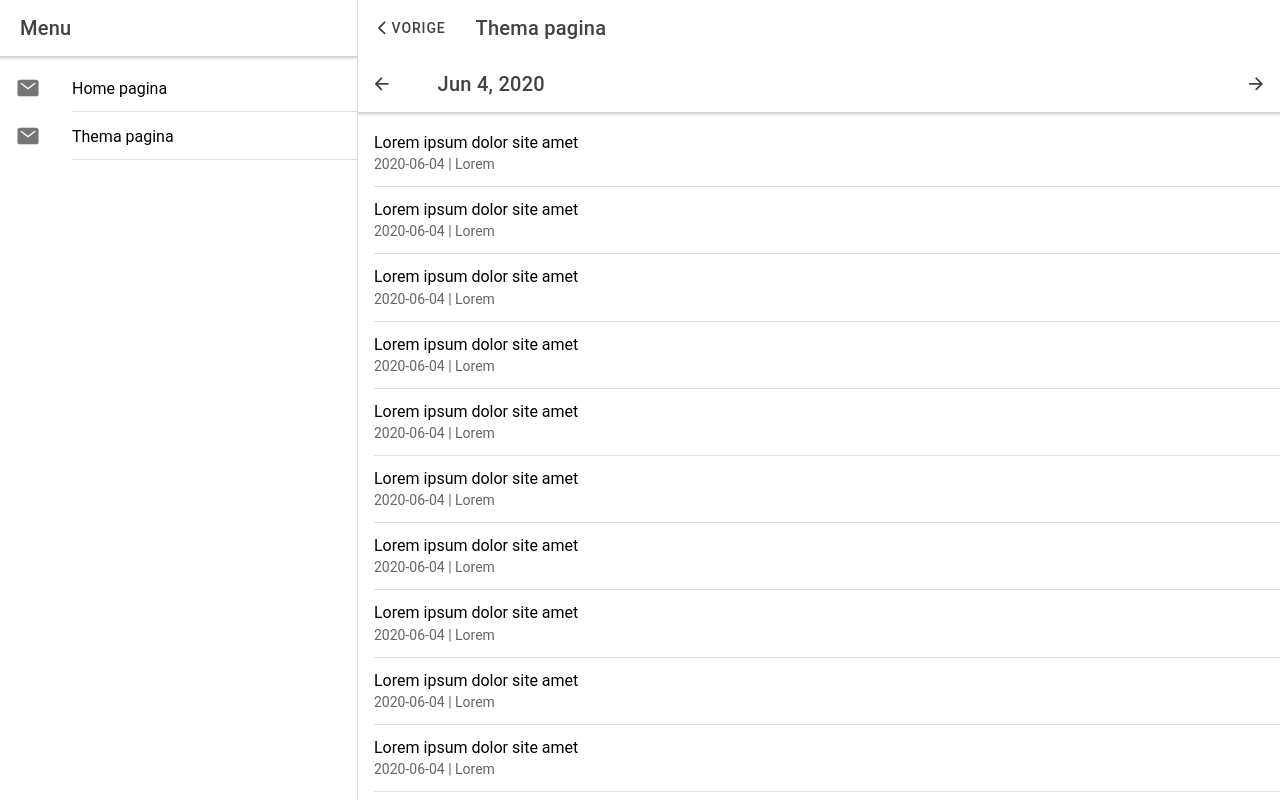
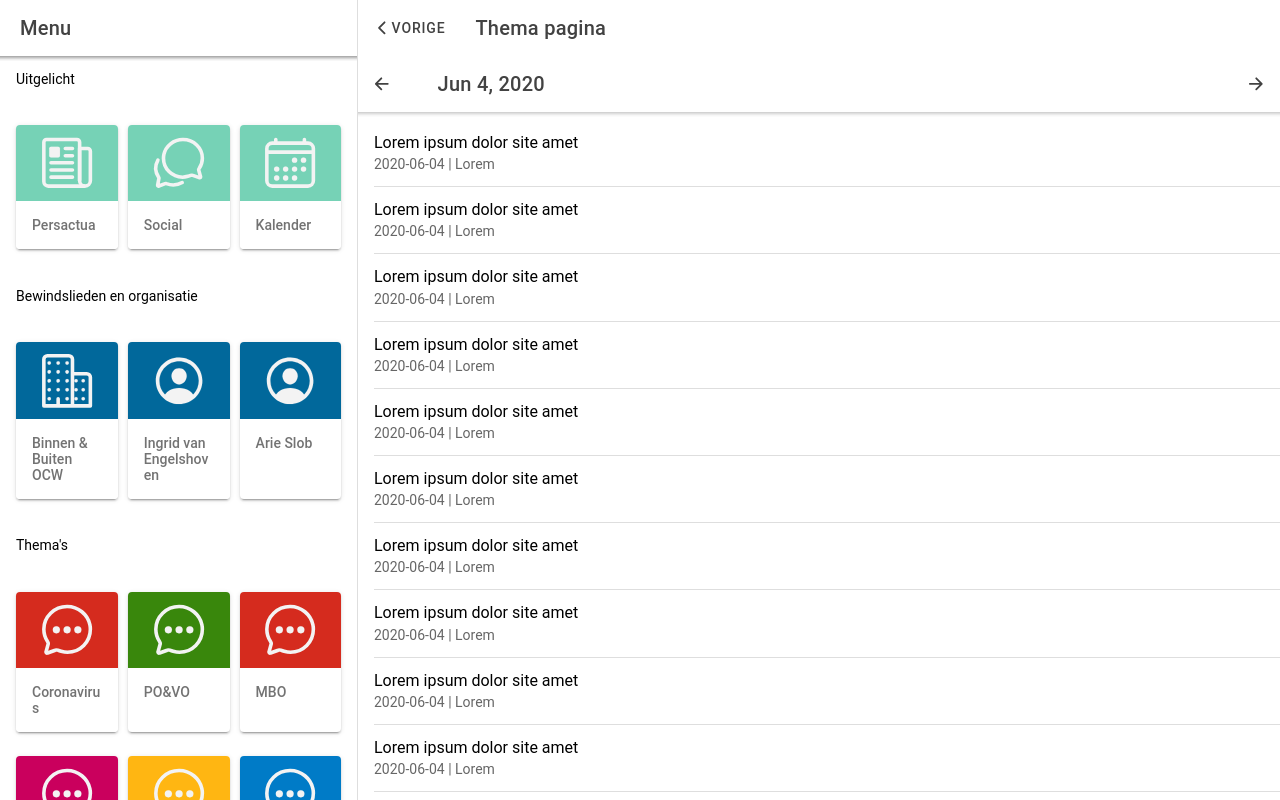
Before and after one commit to maykinmedia/ionic-react-demo, a React (Create React App) app: page /theme#/home in a window 1280 px wide. Both pictures are taken after a click on the element 28 px from the left and 136 px from the top of the page. Built offline with nearby package versions, Linux system fonts and the light colour scheme.

Commit message:
:sparkles: - Responsive improvements.

```diff
--- a/package.json
+++ b/package.json
@@ -29,7 +29,8 @@
     "build": "react-scripts build",
     "test": "react-scripts test",
     "eject": "react-scripts eject",
-    "gh-pages": "react-scripts build && git subtree push --prefix build origin gh-pages"
+    "gh-build": "react-scripts build && git add build && git commit -m \":package: - Build project.\" && git push",
+    "gh-pages": "git subtree push --prefix build origin gh-pages"
   },
   "eslintConfig": {
     "extends": "react-app"
--- a/src/App.js
+++ b/src/App.js
@@ -15,24 +15,27 @@
 import './theme/variables.css';
 import HomePage from './pages/home/HomePage';
 import ThemePage from './pages/theme/ThemePage';
-import Menu from './components/menu/menu';
+import SideBar from './components/sidebar/SideBar';
+import DetailPage from './pages/detail/Detail';
 
 
-const App = () => (
+const App = () => {
+    return (
         <IonApp>
             <IonReactHashRouter id="main">
                 <IonSplitPane contentId="main">
-                <Menu/>
+                    <SideBar/>
                     <IonContent id="main">
                         <IonRouterOutlet>
                             <Route path="/home" component={HomePage} exact={true}/>
                             <Route path="/theme" component={ThemePage} exact={true}/>
+                            <Route path="/theme/detail" component={DetailPage} exact={true}/>
                             <Route exact path="/" render={() => <Redirect to="/home"/>}/>
                         </IonRouterOutlet>
                     </IonContent>
                 </IonSplitPane>
             </IonReactHashRouter>
         </IonApp>
-
     );
+};
 export default App;
--- /dev/null
+++ b/src/components/header/Header.jsx
@@ -0,0 +1,83 @@
+import React from 'react';
+import {
+    IonButton,
+    IonButtons,
+    IonHeader,
+    IonIcon,
+    IonLabel,
+    IonTitle,
+    IonToolbar
+} from '@ionic/react';
+import {
+    arrowBack,
+    arrowForward,
+    chevronBackOutline
+} from 'ionicons/icons';
+import {useHistory} from 'react-router';
+
+
+const Header = (props) => {
+    const history = useHistory();
+
+    const renderBackButton = () => {
+        if (!props.showBackButton) {
+            return;
+        }
+
+        return (
+            <IonButtons slot="start">
+                <IonButton onClick={() => history.goBack()} routerDirection="back">
+                    <IonIcon icon={chevronBackOutline}/>
+                    <IonLabel>Vorige</IonLabel>
+                </IonButton>
+            </IonButtons>
+        );
+    };
+
+    const renderDateToolbar = () => {
+        if (!props.showDateToolbar) {
+            return;
+        }
+
+        return (
+            <ion-toolbar>
+                <ion-buttons slot="start">
+                    <IonButton>
+                        <IonIcon icon={arrowBack}/>
+                    </IonButton>
+                </ion-buttons>
+
+                <ion-title>
+                    <ion-datetime value="2020-06-04T15:43:40.394Z" display-timezone="utc"></ion-datetime>
+                </ion-title>
+
+                <ion-buttons slot="end">
+                    <IonButton>
+                        <IonIcon icon={arrowForward}/>
+                    </IonButton>
+                </ion-buttons>
+            </ion-toolbar>
+        );
+    };
+
+    return (
+        <IonHeader>
+            <IonToolbar>
+                {renderBackButton()}
+
+                {props.children}
+
+                <IonTitle>{props.title}</IonTitle>
+            </IonToolbar>
+
+            {renderDateToolbar()}
+        </IonHeader>
+    );
+};
+Header.defaultProps = {
+    showBackButton: false,
+    showDateToolbar: false,
+    title: 'Nieuwe Pagina'
+};
+
+export default Header;
--- /dev/null
+++ b/src/components/iframe/IFrame.jsx
@@ -0,0 +1,12 @@
+import React from 'react';
+import './iframe.css';
+
+const IFrame = (props) => {
+    const className = 'iframe';
+
+    return (
+        <iframe className={className} src={props.src}/>
+    );
+};
+
+export default IFrame;
--- /dev/null
+++ b/src/components/iframe/iframe.css
@@ -0,0 +1,4 @@
+.iframe {
+    width: 100%;
+    height: 100%;
+}
--- a/src/components/menu/menu.jsx
+++ /dev/null
@@ -1,31 +0,0 @@
-import {IonContent, IonHeader, IonIcon, IonItem, IonLabel, IonList, IonMenu, IonTitle, IonToolbar} from '@ionic/react';
-import React from 'react';
-
-
-const Menu = () => {
-    return (
-        <IonMenu side="start" content-id="main">
-            <IonHeader>
-                <IonToolbar translucent>
-                    <IonTitle>Menu</IonTitle>
-                </IonToolbar>
-            </IonHeader>
-
-            <IonContent>
-                <IonList>
-                    <IonItem routerLink="/home">
-                        <IonIcon name="mail" slot="start"></IonIcon>
-                        <IonLabel>Home pagina</IonLabel>
-                    </IonItem>
-
-                    <IonItem routerLink="/theme">
-                        <IonIcon name="mail" slot="start"></IonIcon>
-                        <IonLabel>Thema pagina</IonLabel>
-                    </IonItem>
-                </IonList>
-            </IonContent>
-        </IonMenu>
-    );
-};
-
-export default Menu;
--- /dev/null
+++ b/src/components/sidebar/SideBar.jsx
@@ -0,0 +1,78 @@
+import {
+    IonContent,
+    IonHeader,
+    IonIcon,
+    IonItem,
+    IonLabel,
+    IonList,
+    IonMenu,
+    IonTitle,
+    IonToolbar
+} from '@ionic/react';
+import React from 'react';
+import {useLocation, useRouteMatch} from 'react-router';
+import ThemePage from '../../pages/theme/ThemePage';
+import HomePage from '../../pages/home/HomePage';
+
+
+const SideBar = () => {
+    const location = useLocation();
+    const routerMatch = useRouteMatch(location.pathname);
+
+
+    const renderContent = () => {
+        if (routerMatch.path === '/theme/detail') {
+            return <ThemePage/>;
+        }
+
+        if (routerMatch.path === '/theme') {
+            return (
+                <>
+                    {renderMenu()}
+                    <HomePage/>
+                </>
+            )
+        }
+
+        return renderMenu();
+    };
+
+    const renderMenu = () => {
+        return (
+            <>
+                <IonHeader>
+                    <IonToolbar translucent>
+                        <IonTitle>Menu</IonTitle>
+                    </IonToolbar>
+                </IonHeader>
+
+                <IonContent>
+                    <IonList>
+                        <IonItem routerLink="/home">
+                            <IonIcon name="mail" slot="start"></IonIcon>
+                            <IonLabel>Home pagina</IonLabel>
+                        </IonItem>
+
+                        <IonItem routerLink="/theme">
+                            <IonIcon name="mail" slot="start"></IonIcon>
+                            <IonLabel>Thema pagina</IonLabel>
+                        </IonItem>
+
+                        <IonItem routerLink="/theme/detail">
+                            <IonIcon name="mail" slot="start"></IonIcon>
+                            <IonLabel>Detail pagina</IonLabel>
+                        </IonItem>
+                    </IonList>
+                </IonContent>
+            </>
+        );
+    };
+
+    return (
+        <IonMenu side="start" content-id="main">
+            {renderContent()}
+        </IonMenu>
+    );
+};
+
+export default SideBar;
--- /dev/null
+++ b/src/pages/detail/Detail.jsx
@@ -0,0 +1,22 @@
+import React from 'react';
+import {
+    IonContent,
+    IonPage,
+} from '@ionic/react';
+import Header from '../../components/header/Header';
+import IFrame from '../../components/iframe/IFrame';
+;
+
+const DetailPage = () => {
+    return (
+        <IonPage>
+            <Header title="Detail pagina" showBackButton={true}/>
+
+            <IonContent>
+                <IFrame src="https://www.nu.nl/politiek/6056140/kabinet-trekt-15-miljard-euro-uit-voor-steunpakket-openbaar-vervoer.html"/>
+            </IonContent>
+        </IonPage>
+    );
+};
+
+export default DetailPage;
--- a/src/pages/theme/ThemePage.jsx
+++ b/src/pages/theme/ThemePage.jsx
@@ -1,154 +1,119 @@
 import React from 'react';
 import {
-    IonButton,
-    IonButtons,
     IonContent,
-    IonHeader,
-    IonIcon,
     IonItem,
     IonLabel,
     IonList,
-    IonPage,
-    IonTitle,
-    IonToolbar
-} from '@ionic/react';
-import {arrowBack, arrowForward, chevronBackOutline} from 'ionicons/icons';
+    IonPage} from '@ionic/react';
+import Header from '../../components/header/Header';
 
 
 const ThemePage = () => {
     return (
         <IonPage>
-            <IonHeader>
-                <IonToolbar>
-                    <IonButtons slot="start">
-                        <IonButton routerLink="/home" routerDirection="back">
-                            <IonIcon icon={chevronBackOutline}/>
-                            <IonLabel>Vorige</IonLabel>
-                        </IonButton>
-                    </IonButtons>
-                    <IonTitle>Thema pagina</IonTitle>
-                </IonToolbar>
-
-                <ion-toolbar>
-                    <ion-buttons slot="start">
-                        <IonButton>
-                            <IonIcon icon={arrowBack}/>
-                        </IonButton>
-                    </ion-buttons>
-
-                    <ion-title>
-                        <ion-datetime value="2020-06-04T15:43:40.394Z" display-timezone="utc"></ion-datetime>
-                    </ion-title>
-
-                    <ion-buttons slot="end">
-                        <IonButton>
-                            <IonIcon icon={arrowForward}/>
-                        </IonButton>
-                    </ion-buttons>
-                </ion-toolbar>
-            </IonHeader>
+            <Header title="Thema pagina" showBackButton={true} showDateToolbar={true}/>
 
             <IonContent>
                 <IonList>
-                    <IonItem>
+                    <IonItem routerLink="/theme/detail">
                         <IonLabel>
                             <h2>Lorem ipsum dolor site amet</h2>
                             <p>2020-06-04 | Lorem</p>
                         </IonLabel>
                     </IonItem>
 
-                    <IonItem>
+                    <IonItem routerLink="/theme/detail">
                         <IonLabel>
                             <h2>Lorem ipsum dolor site amet</h2>
                             <p>2020-06-04 | Lorem</p>
                         </IonLabel>
                     </IonItem>
 
-                    <IonItem>
+                    <IonItem routerLink="/theme/detail">
                         <IonLabel>
                             <h2>Lorem ipsum dolor site amet</h2>
                             <p>2020-06-04 | Lorem</p>
                         </IonLabel>
                     </IonItem>
 
-                    <IonItem>
+                    <IonItem routerLink="/theme/detail">
                         <IonLabel>
                             <h2>Lorem ipsum dolor site amet</h2>
                             <p>2020-06-04 | Lorem</p>
                         </IonLabel>
                     </IonItem>
 
-                    <IonItem>
+                    <IonItem routerLink="/theme/detail">
                         <IonLabel>
                             <h2>Lorem ipsum dolor site amet</h2>
                             <p>2020-06-04 | Lorem</p>
                         </IonLabel>
                     </IonItem>
 
-                    <IonItem>
+                    <IonItem routerLink="/theme/detail">
                         <IonLabel>
                             <h2>Lorem ipsum dolor site amet</h2>
                             <p>2020-06-04 | Lorem</p>
                         </IonLabel>
                     </IonItem>
 
-                    <IonItem>
+                    <IonItem routerLink="/theme/detail">
                         <IonLabel>
                             <h2>Lorem ipsum dolor site amet</h2>
                             <p>2020-06-04 | Lorem</p>
                         </IonLabel>
                     </IonItem>
 
-                    <IonItem>
+                    <IonItem routerLink="/theme/detail">
                         <IonLabel>
                             <h2>Lorem ipsum dolor site amet</h2>
                             <p>2020-06-04 | Lorem</p>
                         </IonLabel>
                     </IonItem>
 
-                    <IonItem>
+                    <IonItem routerLink="/theme/detail">
                         <IonLabel>
                             <h2>Lorem ipsum dolor site amet</h2>
                             <p>2020-06-04 | Lorem</p>
                         </IonLabel>
                     </IonItem>
 
-                    <IonItem>
+                    <IonItem routerLink="/theme/detail">
                         <IonLabel>
                             <h2>Lorem ipsum dolor site amet</h2>
                             <p>2020-06-04 | Lorem</p>
                         </IonLabel>
                     </IonItem>
 
-                    <IonItem>
+                    <IonItem routerLink="/theme/detail">
                         <IonLabel>
                             <h2>Lorem ipsum dolor site amet</h2>
                             <p>2020-06-04 | Lorem</p>
                         </IonLabel>
                     </IonItem>
 
-                    <IonItem>
+                    <IonItem routerLink="/theme/detail">
                         <IonLabel>
                             <h2>Lorem ipsum dolor site amet</h2>
                             <p>2020-06-04 | Lorem</p>
                         </IonLabel>
                     </IonItem>
 
-                    <IonItem>
+                    <IonItem routerLink="/theme/detail">
                         <IonLabel>
                             <h2>Lorem ipsum dolor site amet</h2>
                             <p>2020-06-04 | Lorem</p>
                         </IonLabel>
                     </IonItem>
 
-                    <IonItem>
+                    <IonItem routerLink="/theme/detail">
                         <IonLabel>
                             <h2>Lorem ipsum dolor site amet</h2>
                             <p>2020-06-04 | Lorem</p>
                         </IonLabel>
                     </IonItem>
 
-                    <IonItem>
+                    <IonItem routerLink="/theme/detail">
                         <IonLabel>
                             <h2>Lorem ipsum dolor site amet</h2>
                             <p>2020-06-04 | Lorem</p>
```
Lines whose indentation alone changed are shown as unchanged.
